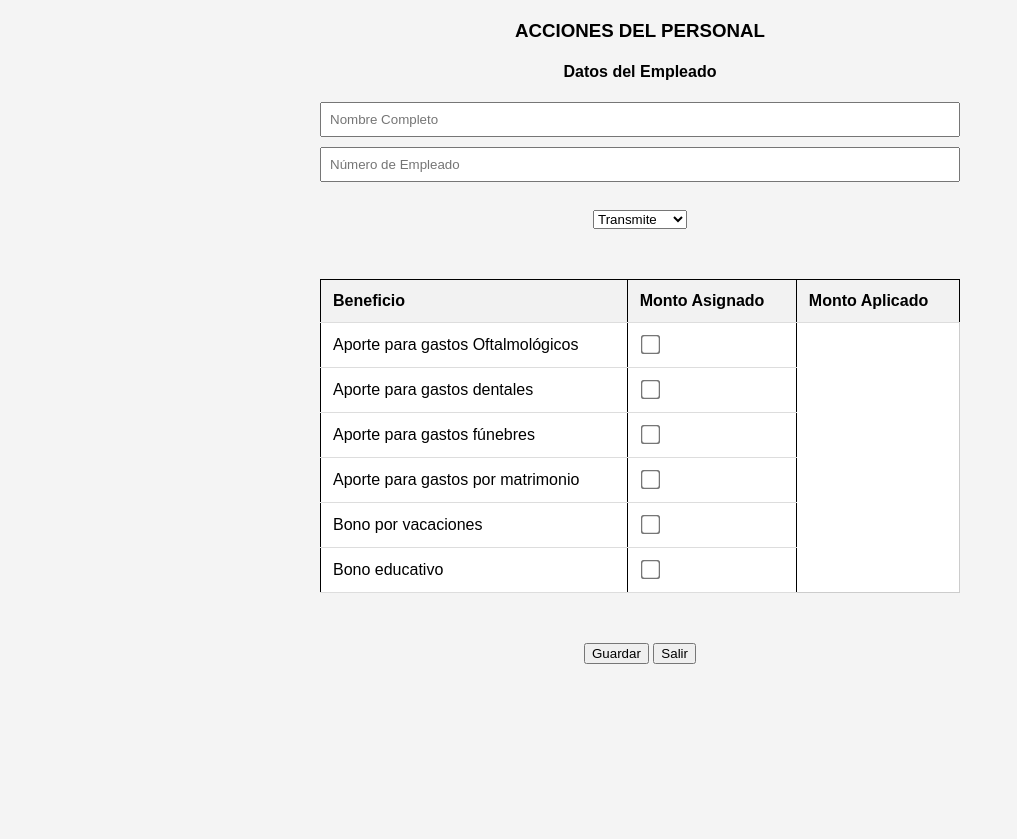
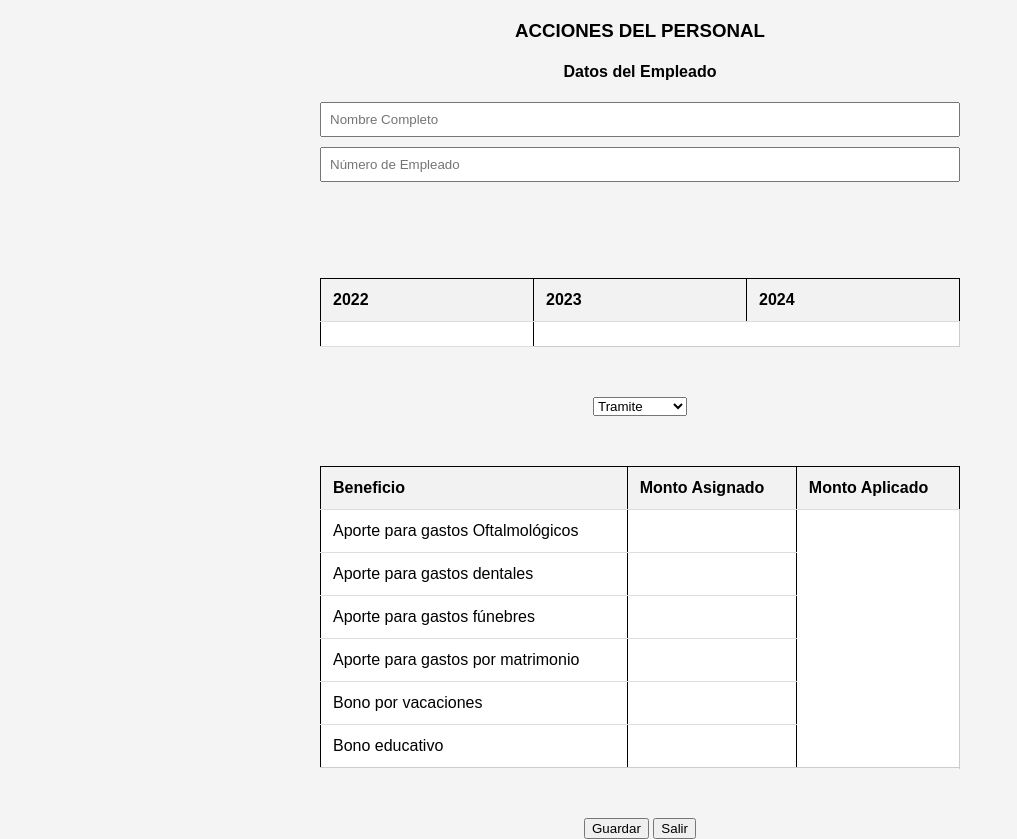
Before and after one commit to AracelyMN/Vacaciones, a plain HTML site: page index.html in a window 1280 px wide. Shown: the part 37-876 px from the top of the page, without its empty margins (0-1017 px from the left). Before the commit the page ends 800 px from the top, so only its background shows below. Drawn offline with Linux system fonts and the light colour scheme.

Commit message:
Cmbios actualizados

```diff
--- a/index.html
+++ b/index.html
@@ -22,8 +22,19 @@
         <input type="text" class="form-control" placeholder="Número de Empleado" aria-label="Número" id="Num" readonly>
       </div>
       <br>
+      <table>
+        <tr>
+          <th>2022</th>
+          <th>2023</th>
+          <th>2024</th>
+        </tr>
+        <tr>
+          <td></td>
+        </tr>
+      <br>
+      </table>
       <select class="form-select" aria-label="Default select example">
-        <option selected>Transmite</option>
+        <option selected>Tramite</option>
         <option value="1">Vacaciones</option>
         <option value="2">Licencia</option>
         <option value="3">Calamidad</option>
@@ -39,28 +50,29 @@
   </tr>
   <tr>
     <td>Aporte para gastos Oftalmológicos</td>
-    <td><input type="checkbox"  name="bono_oftalmologico"></td>
+    <td><name="bono_oftalmologico"></td>
   </tr>
   <tr>
     <td>Aporte para gastos dentales</td>
-    <td><input type="checkbox" name="bono_dental"></td>
+    <td><name="bono_dental"></td>
   </tr>
   <tr>
     <td>Aporte para gastos fúnebres</td>
-    <td><input type="checkbox" name="gastos_funebres"></td>
+    <td><name="gastos_funebres"></td>
   </tr>
   <tr>
     <td>Aporte para gastos por matrimonio</td>
-    <td><input type="checkbox" name="aporte_matrimonio"></td>
+    <td><name="aporte_matrimonio"></td>
   </tr>
   <tr>
     <td>Bono por vacaciones</td>
-    <td><input type="checkbox" name="aporte_vacaciones"></td>
+    <td><name="aporte_vacaciones"></td>
   </tr>
   <tr>
     <td>Bono educativo</td>
-    <td><input type="checkbox" name="bono_educativo"></td>
+    <td><name="bono_educativo"></td>
   </tr>
+  <tr>
 </table>
 <div class="d-grid gap-2 col-6 mx-auto">
   <button class="btn btn-primary" type="button">Guardar</button>
```
